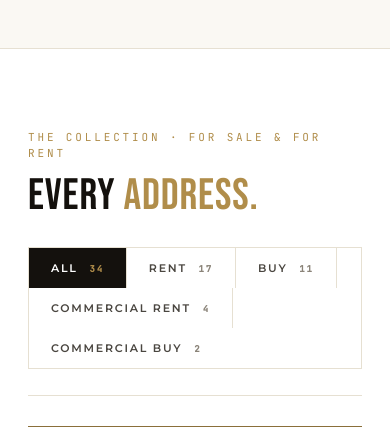
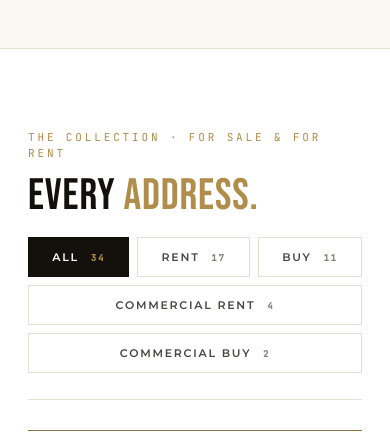
Before and after one commit to dxbzek/live-listings, a Next.js app: page / in a window 390 px wide. Shown: the part 1060-1503 px from the top of the page. Built offline with nearby package versions, Linux system fonts and the light colour scheme.

Commit message:
Make listings filter wrap cleanly on narrow screens
The filter was a single bordered bar that wrapped into a ragged grid on
small viewports. Below 680px it now renders as evenly sized, individually
bordered chips with consistent gaps so wrapped rows stay tidy.

```diff
--- a/app/globals.css
+++ b/app/globals.css
@@ -223,6 +223,21 @@ h1.hero-title .gold { color: var(--gold); }
 .filter button:hover { color: var(--ink); }
 .filter button.active { background: var(--ink); color: #fff; }
 .filter button.active .c { color: var(--gold); }
+/* On narrow screens the single bordered bar wraps raggedly; switch to evenly
+   sized, individually bordered chips so the wrapped rows stay tidy. */
+@media (max-width: 680px) {
+  .sec-head { gap: 22px; }
+  .filter {
+    width: 100%; border: none; background: transparent;
+    gap: 8px; justify-content: flex-start;
+  }
+  .filter button {
+    flex: 1 1 auto; text-align: center;
+    border: 1px solid var(--rule); padding: 12px 14px;
+  }
+  .filter button:last-child { border-right: 1px solid var(--rule); }
+  .filter button.active { border-color: var(--ink); }
+}
 
 .grid { display: grid; grid-template-columns: repeat(4, 1fr); gap: 22px; }
 @media (max-width: 1100px) { .grid { grid-template-columns: repeat(3, 1fr); } }
```
